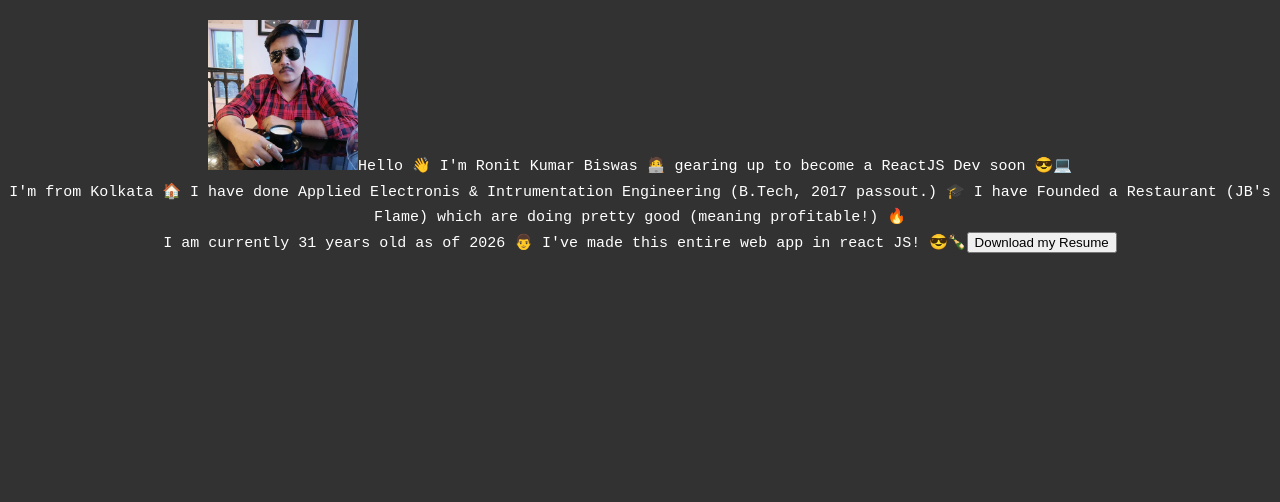
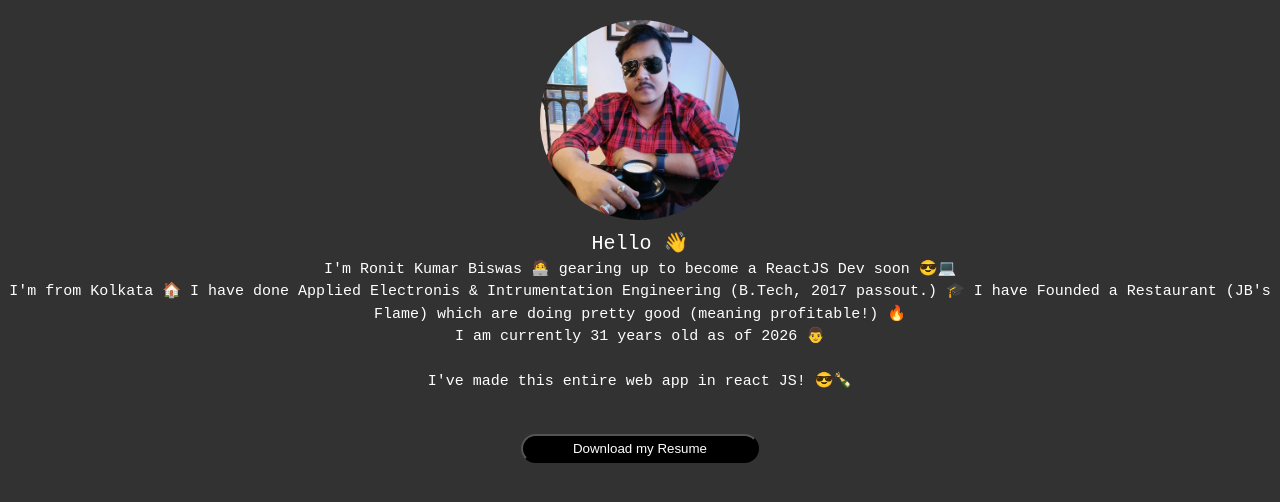
Before and after one commit to ronitkbiswas/myPortfolio, a React (Vite) app: page / in a window 1280 px wide. Shown: the top 502 px of the page. Built offline with nearby package versions, Linux system fonts and the light colour scheme.

Commit message:
major changes bro

```diff
--- a/src/App.css
+++ b/src/App.css
@@ -1,3 +1,15 @@
 .main {
   color: #fff;
+  font-family: "Courier New", Courier, monospace;
 }
+.photo {
+  border-radius: 180px;
+}
+.downloadCVButton {
+  margin-top: 40px;
+  padding: 5px 50px;
+  color: white;
+  background-color: black;
+  box-shadow: inset;
+  border-radius: 100px;
+}
--- a/src/App.jsx
+++ b/src/App.jsx
@@ -9,9 +9,15 @@ function App() {
       className="main"
       style={{ fontSize: "15px", marginTop: "20px", textAlign: "center" }}
     >
-      <Photo />
-      <Bio />
-      <DownloadCV />
+      <div className="photo">
+        <Photo />
+      </div>
+      <div className="bio">
+        <Bio />
+      </div>
+      <div className="downloadCV">
+        <DownloadCV />
+      </div>
     </div>
   );
 }
--- a/src/assets/DownloadCV.jsx
+++ b/src/assets/DownloadCV.jsx
@@ -1,7 +1,12 @@
+import "/src/App.css";
 function DownloadCV() {
   return (
     <>
-      <button type="button" onClick={console.log("ok")}>
+      <button
+        className="downloadCVButton"
+        type="button"
+        onClick={console.log("cv download button pressed")}
+      >
         Download my Resume
       </button>
     </>
--- a/src/assets/MyData.jsx
+++ b/src/assets/MyData.jsx
@@ -2,12 +2,15 @@ function Bio() {
   return (
     <>
       <span style={{ fontFamily: "monospace" }}>
-        Hello 👋 I'm Ronit Kumar Biswas 🧑‍💻 gearing up to become a ReactJS Dev
+        <span style={{ fontSize: "20px" }}>Hello 👋</span>
+        <br></br> I'm Ronit Kumar Biswas 🧑‍💻 gearing up to become a ReactJS Dev
         soon 😎💻<br></br> I'm from Kolkata 🏠 I have done Applied Electronis &
         Intrumentation Engineering (B.Tech, 2017 passout.) 🎓 I have Founded a
         Restaurant (JB's Flame) which are doing pretty good (meaning
-        profitable!) 🔥<br></br> I am currently 31 years old as of 2026 👨 I've
-        made this entire web app in react JS! 😎🍾
+        profitable!) 🔥<br></br> I am currently 31 years old as of 2026 👨
+        <br></br>
+        <br></br>
+        <span>I've made this entire web app in react JS! 😎🍾</span>
       </span>
     </>
   );
--- a/src/assets/MyPhoto.jsx
+++ b/src/assets/MyPhoto.jsx
@@ -4,7 +4,8 @@ function Photo() {
       <img
         src="./public/myPhotos/myDP.jpg"
         alt="my profile pic"
-        width="150px"
+        width="200px"
+        style={{ borderRadius: "100px" }}
       />
     </>
   );
```
